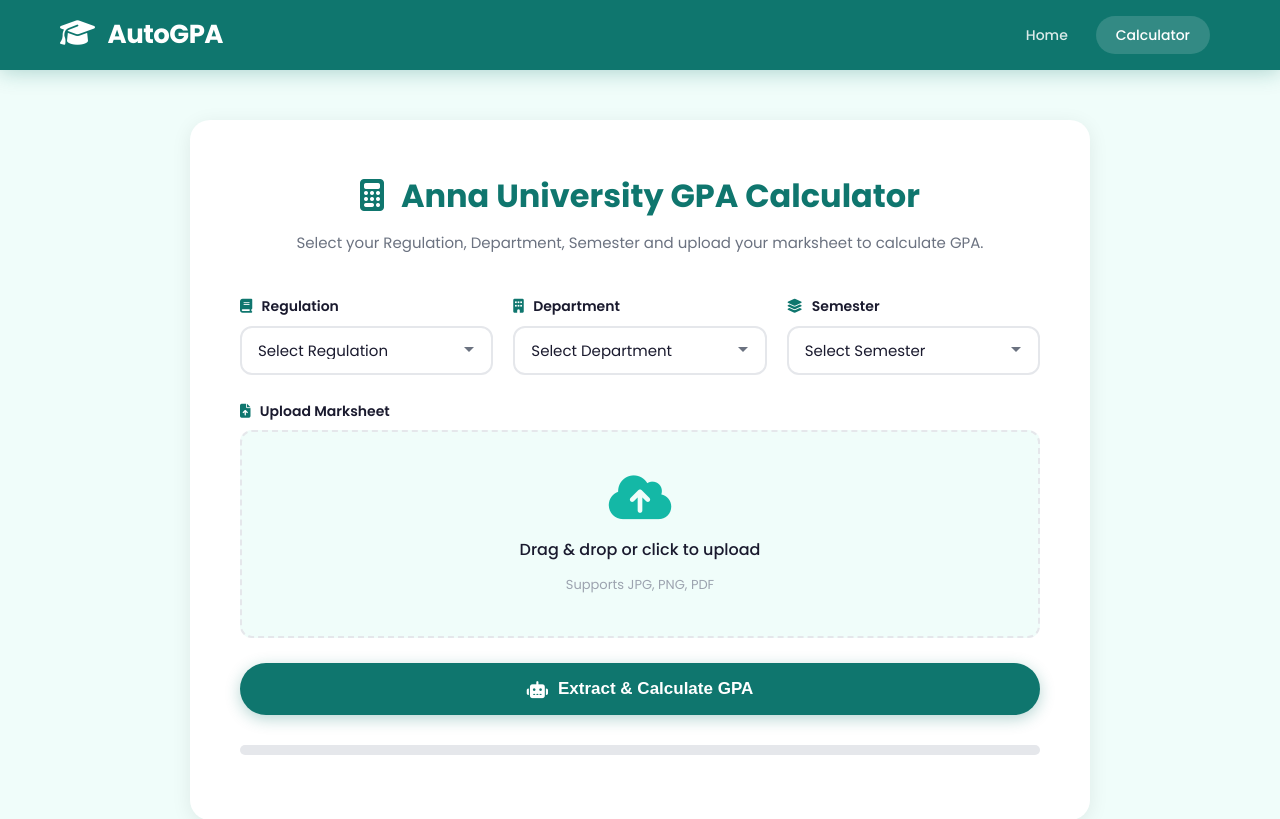
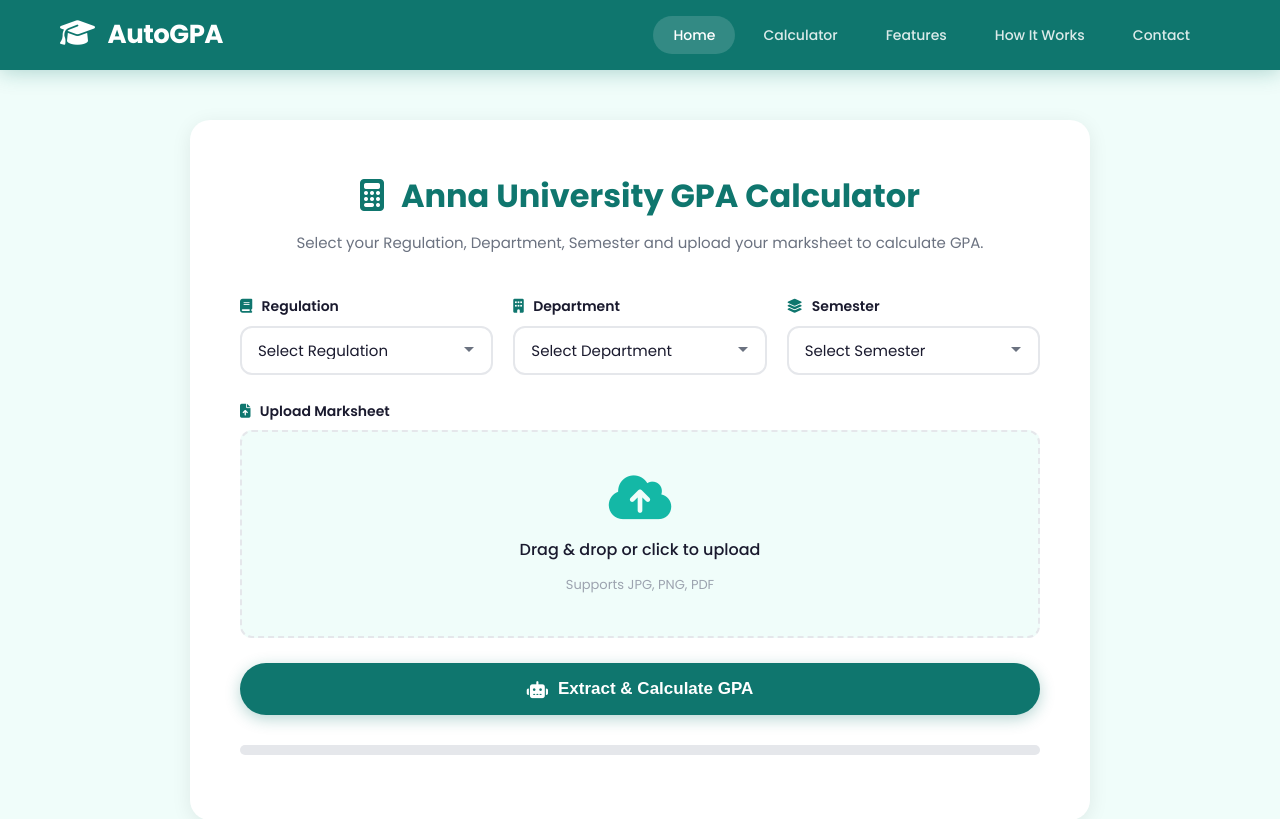
Before and after one commit to rohith564/AI-GPA-Calculator, a Flask app: page /calculator in a window 1280 px wide. Shown: the top 819 px of the page. Run offline with Flask 3, Linux system fonts and the light colour scheme; some libraries are stand-ins or nearby versions.

Commit message:
nav bar modified

```diff
--- a/templates/calculator.html
+++ b/templates/calculator.html
@@ -14,14 +14,17 @@
 
 <body>
 
-    <!-- ================= HEADER ================= -->
+    <!-- =============== HEADER ================= -->
     <header>
         <div class="logo">
             <i class="fas fa-graduation-cap"></i> AutoGPA
         </div>
         <nav>
-            <a href="{{ url_for('home') }}">Home</a>
-            <a href="{{ url_for('calc') }}" class="active">Calculator</a>
+            <a href="{{ url_for('home') }}" class="active">Home</a>
+            <a href="{{ url_for('calc') }}">Calculator</a>
+            <a href="{{ url_for('home') }}#features">Features</a>
+            <a href="{{ url_for('home') }}#how-it-works">How It Works</a>
+            <a href="{{ url_for('home') }}#contact">Contact</a>
         </nav>
         <div class="menu-toggle" id="menuToggle">
             <i class="fas fa-bars"></i>
```
Also changed, not shown: templates/index.html (+4 -5 lines).
